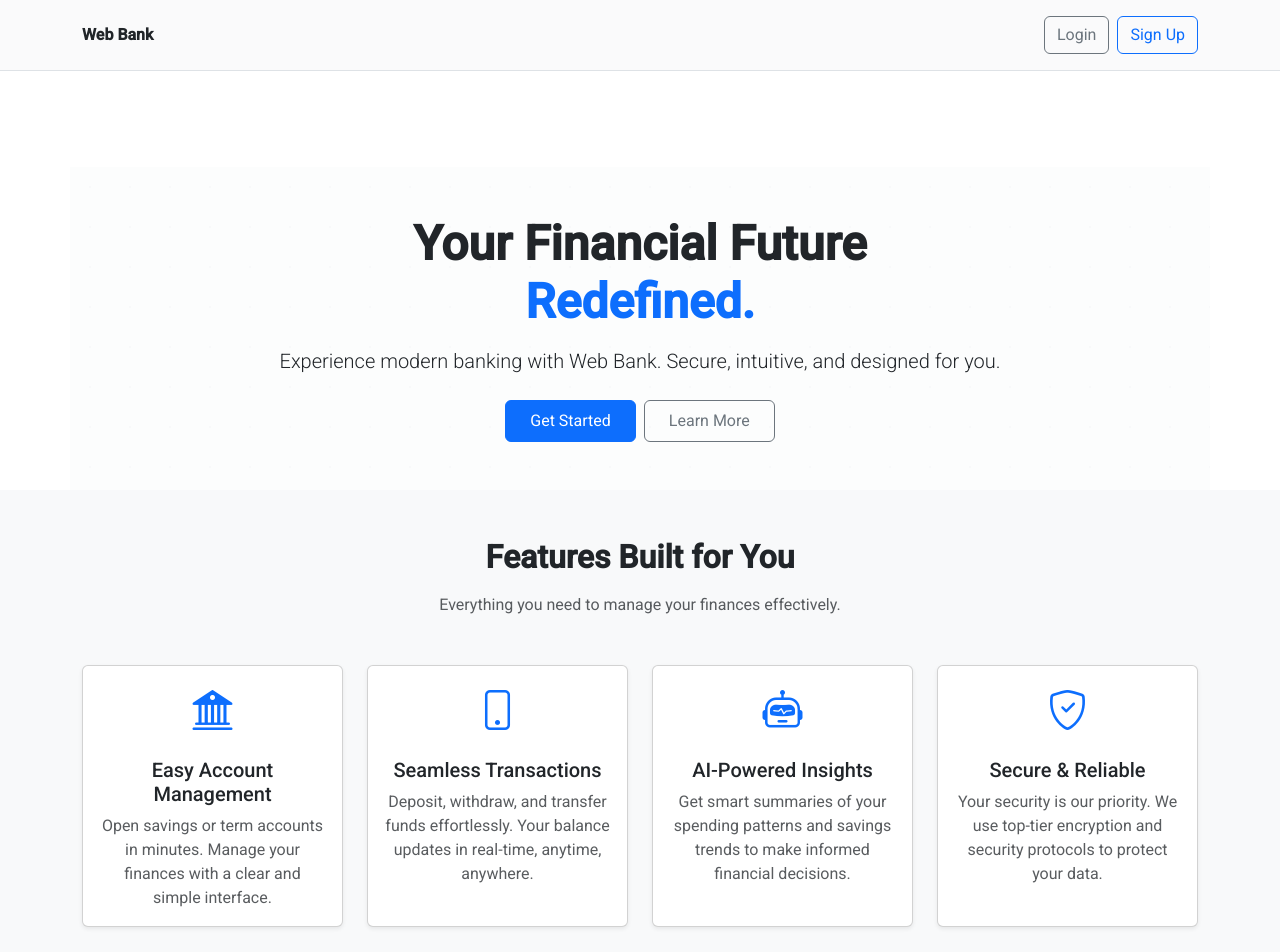
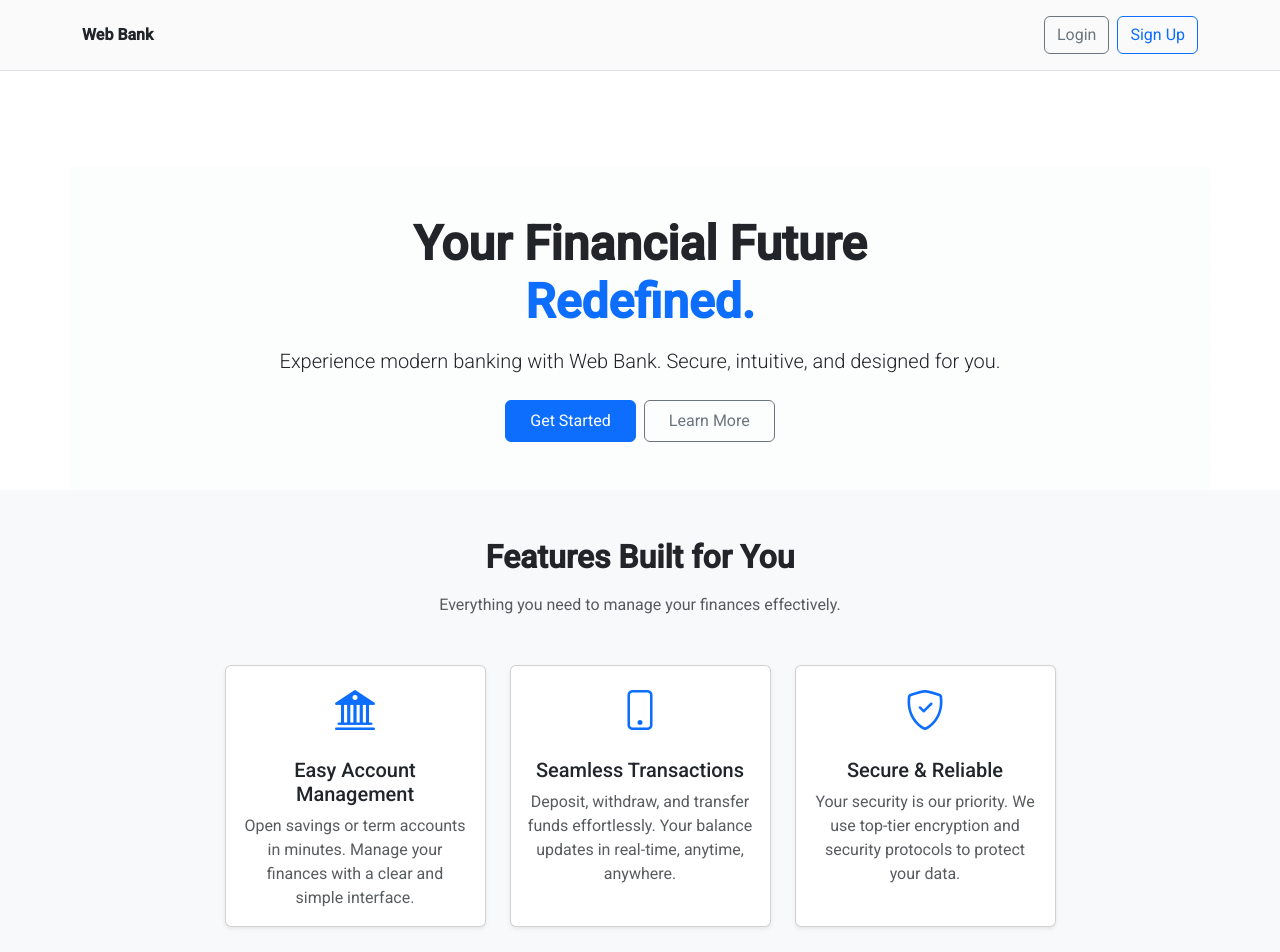
Before and after one commit to DeepSwarup/CGI-NV-PROJECT, an Angular app in the folder bank-app-client/: page / in a window 1280 px wide. Shown: the top 952 px of the page. Built offline with nearby package versions, Linux system fonts and the light colour scheme.

Commit message:
home page improved

```diff
--- a/bank-app-client/src/app/components/home/home.html
+++ b/bank-app-client/src/app/components/home/home.html
@@ -57,7 +57,7 @@
           Everything you need to manage your finances effectively.
         </p>
 
-        <div class="row mt-4 g-4">
+        <div class="row mt-4 g-4 justify-content-center">
           <div class="col-md-6 col-lg-3" *ngFor="let feature of features">
             <div class="card shadow-sm h-100 text-center">
               <div class="card-body">
@@ -84,7 +84,7 @@
             >Create an Account</a
           >
         </div>
-        <div class="col-md-6 text-center">
+        <div class="col-md-6 text-center mt-4">
           <img
             src="https://picsum.photos/600/400"
             alt="Web Bank Dashboard"
--- a/bank-app-client/src/app/components/home/home.ts
+++ b/bank-app-client/src/app/components/home/home.ts
@@ -23,11 +23,11 @@ export class Home {
     title: 'Seamless Transactions',
     description: 'Deposit, withdraw, and transfer funds effortlessly. Your balance updates in real-time, anytime, anywhere.'
   },
-  {
-    icon: 'bi-robot', // Bootstrap equivalent of Bot
-    title: 'AI-Powered Insights',
-    description: 'Get smart summaries of your spending patterns and savings trends to make informed financial decisions.'
-  },
+  // {
+  //   icon: 'bi-robot', // Bootstrap equivalent of Bot
+  //   title: 'AI-Powered Insights',
+  //   description: 'Get smart summaries of your spending patterns and savings trends to make informed financial decisions.'
+  // },
   {
     icon: 'bi-shield-check', // Bootstrap equivalent of ShieldCheck
     title: 'Secure & Reliable',
--- a/bank-app-client/src/custom-theme.scss
+++ b/bank-app-client/src/custom-theme.scss
@@ -4,18 +4,18 @@
 // components according to the Material 3 design spec.
 // Learn more about theming and how to use it for your application's
 // custom components at https://material.angular.dev/guide/theming
-@use '@angular/material' as mat;
+// @use '@angular/material' as mat;
 
-html {
-  @include mat.theme((
-    color: (
-      primary: mat.$azure-palette,
-      tertiary: mat.$blue-palette,
-    ),
-    typography: Roboto,
-    density: 0,
-  ));
-}
+// html {
+//   @include mat.theme((
+//     color: (
+//       primary: mat.$azure-palette,
+//       tertiary: mat.$blue-palette,
+//     ),
+//     typography: Roboto,
+//     density: 0,
+//   ));
+// }
 
 body {
   // Default the application to a light color theme. This can be changed to
```
